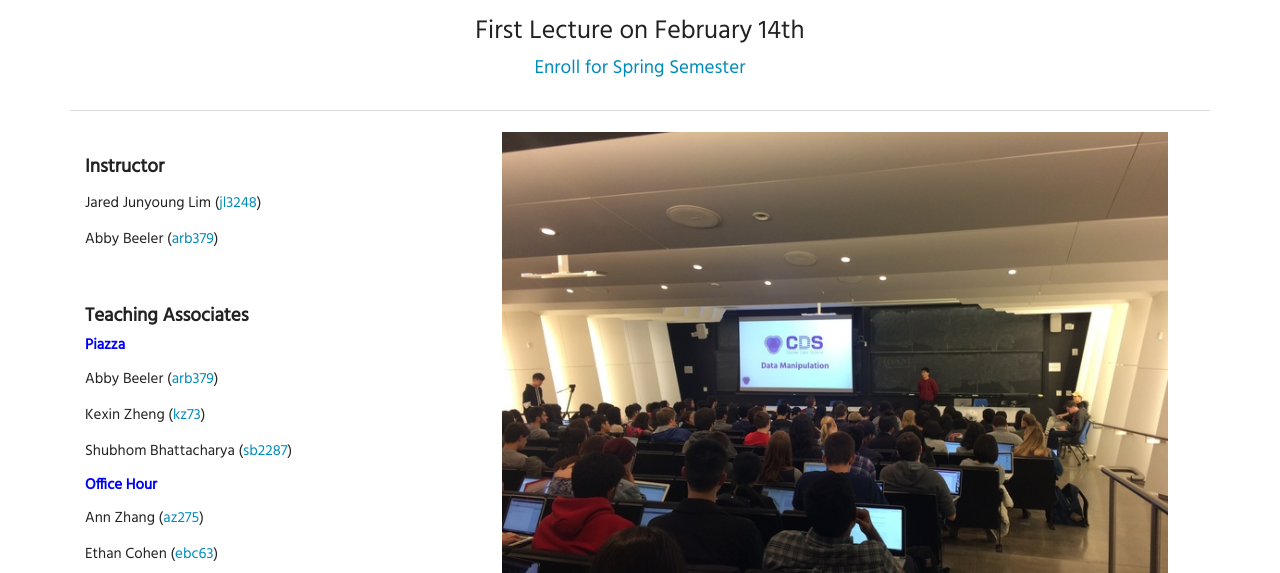
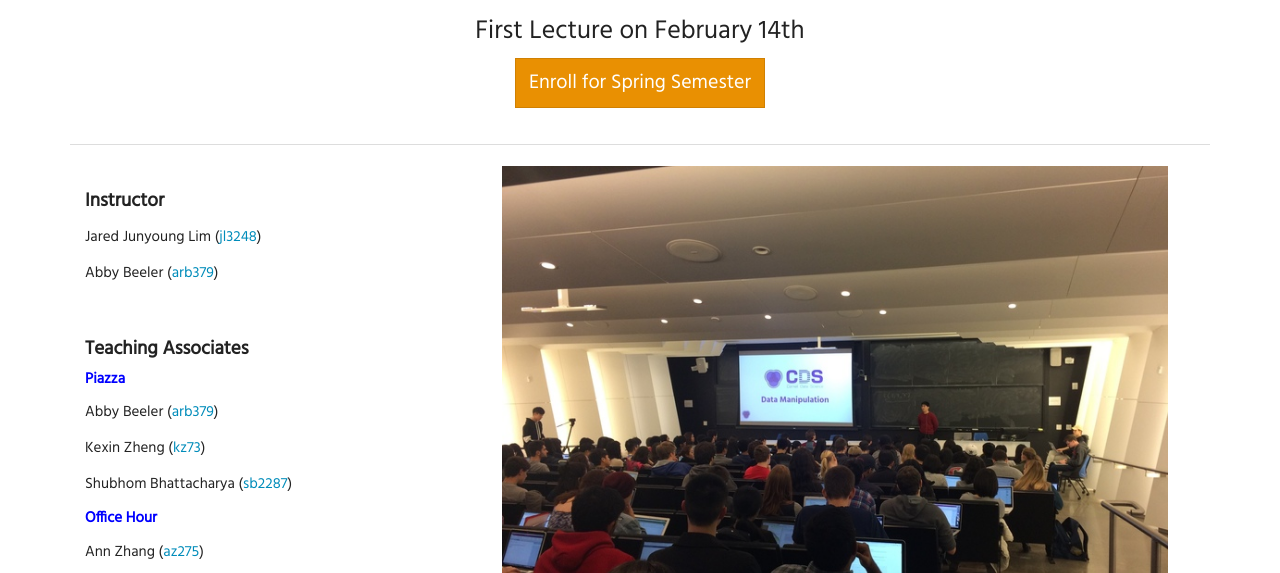
Before and after one commit to ethanblake97/JunyoungLim.github.io, a plain HTML site: page index.html in a window 1280 px wide. Shown: the part 196-769 px from the top of the page. Drawn offline with Linux system fonts and the light colour scheme.

Commit message:
Enrollment for Spring Semester

```diff
--- a/index.html
+++ b/index.html
@@ -37,7 +37,9 @@
         <h1>Cornell Data Science Training Program</h1>
         <h3>Gates G01 &middot; 5 - 6 PM Wednesdays</h3>
         <h3>First Lecture on February 14th</h3>
-        <h4><a href="https://goo.gl/forms/QZV6HuTcnydk3Mx32">Enroll for Spring Semester</a></h4>
+        <form>
+            <input type="button" style="height:50px;width:250px;font-size:20" class="btn btn-warning" value="Enroll for Spring Semester" onclick="window.location.href='https://goo.gl/forms/QZV6HuTcnydk3Mx32'" />
+        </form>
       </div>
       <hr/>
       <div class="row">
```
